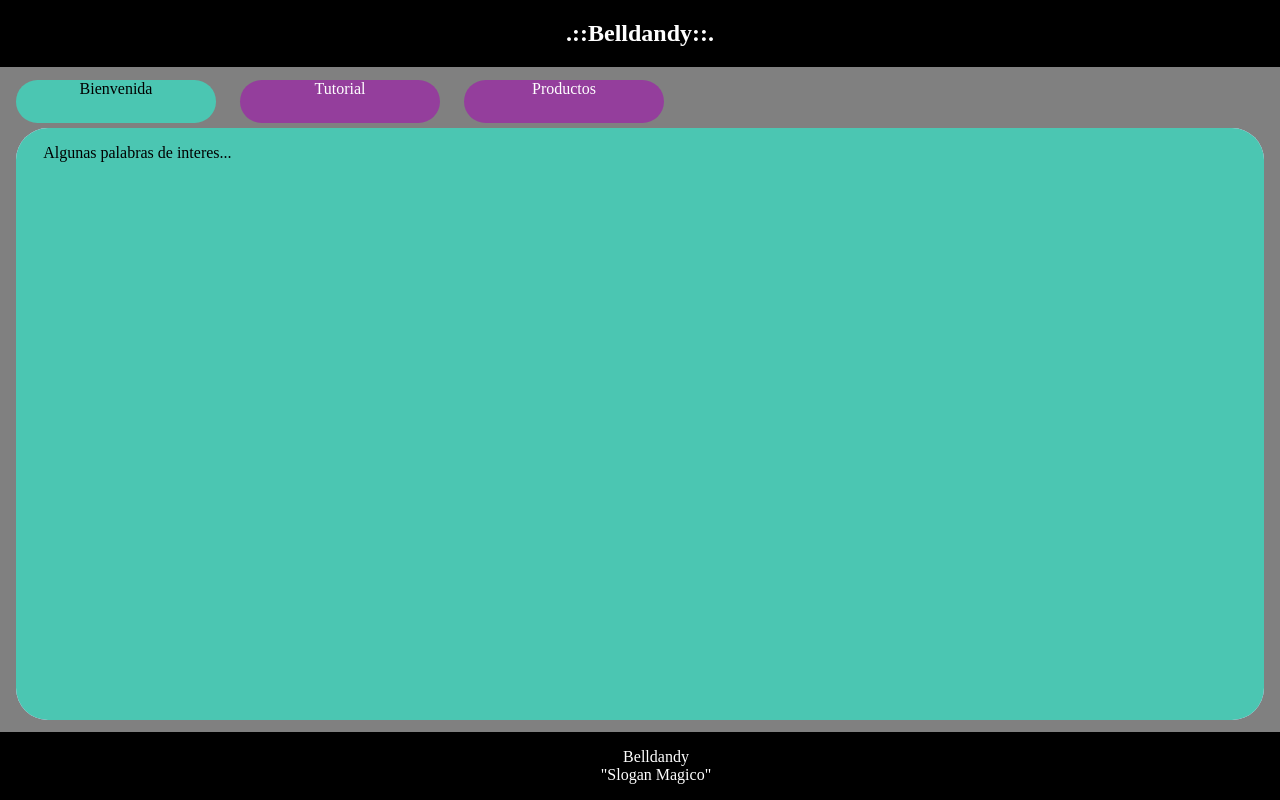
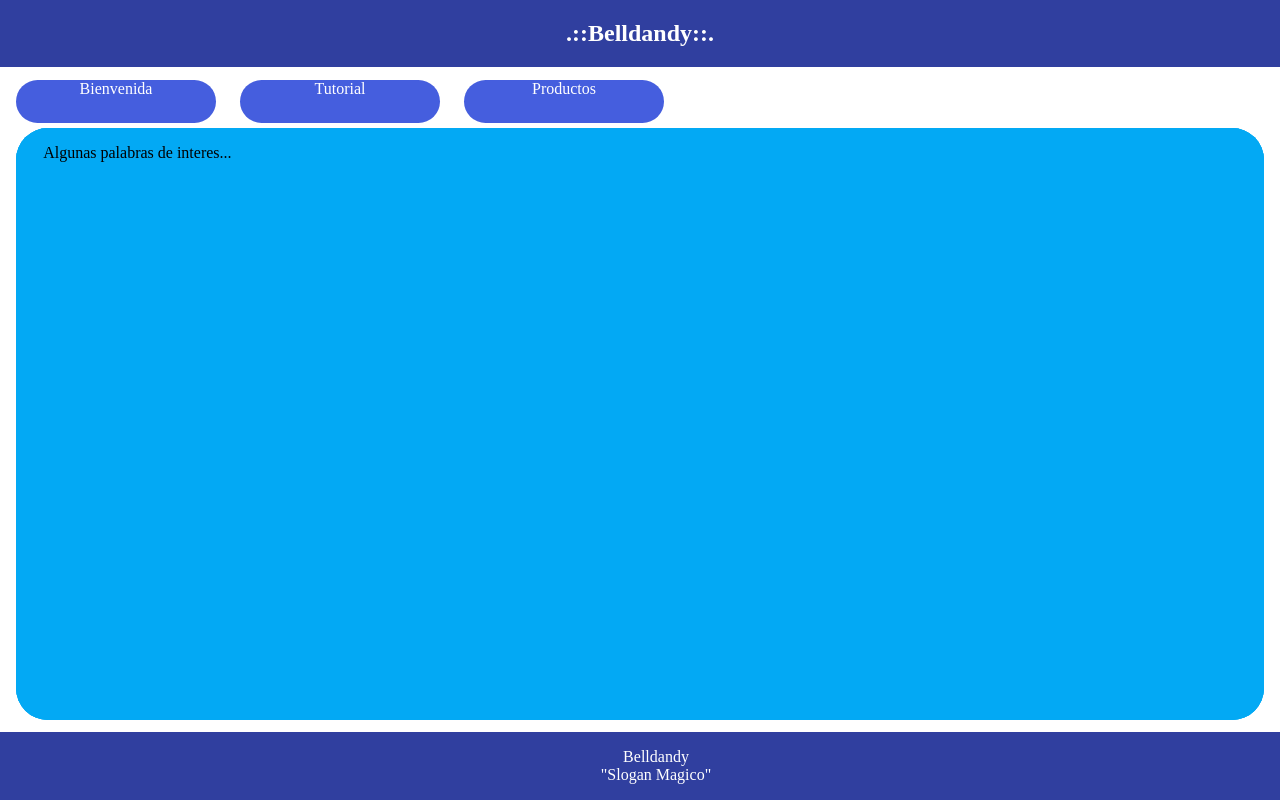
Before and after one commit to EasysoftCompany/pelos, a PHP site: page /my_listener/ in a window 1280 px wide. Run offline with PHP 8.4, Linux system fonts and the light colour scheme; some libraries are stand-ins or nearby versions.

Commit message:
Agregando estilos para Imprimir comprobante, editados estilos del frontedns, se agregan webhooks

```diff
--- a/css/frontend.css
+++ b/css/frontend.css
@@ -10,13 +10,13 @@ and open the template in the editor.
 
 body
 {
-    background-color: gray;
+    background-color: white;
 }
 
 
 #head
 {
-    background-color: black;
+    background-color: #303f9f;
     margin: 0;
     width: 100%;
     color: white;
@@ -29,8 +29,7 @@ body
 
 #foot
 {
-    transition: background-color 0.8s linear 0.2s;
-    background-color: black;
+    background-color: #303f9f;
     color: white;
     width: 100%;
     text-align: center;
@@ -43,10 +42,6 @@ body
 
 }
 
-#foot:hover
-{
-    background-color: #111;
-}
 
 #info1{
     position: fixed;
@@ -58,7 +53,7 @@ body
     //background-image: url("../css/LogoEasySoft(SinFondo).png");
     //background-repeat: no-repeat;
     //background-size: auto;
-    background-color: #4bc6b2;
+    background-color: #03a9f4;
     color: black;
     width: available;
 
@@ -76,7 +71,7 @@ body
     //background-image: url("../css/LogoEasySoft(SinFondo).png");
     //background-repeat: no-repeat;
     //background-size: auto;
-    background-color: #943e9c;
+    background-color: #03a9f4;
     color: white;
     width: available;
 
@@ -95,7 +90,7 @@ body
     //background-image: url("../css/LogoEasySoft(SinFondo).png");
     //background-repeat: no-repeat;
     //background-size: auto;
-    background-color: #FFF;
+    background-color: #03a9f4;
     color: BLACK;
     width: available;
 
@@ -123,13 +118,13 @@ body
 #menuIteminfo
 {
 
-    color: black;
+    color: #ffffff;
     position: fixed;
     text-align: center;
     top: 5em;
     left: 1em;
     border-radius: 2em;
-    background: #4bc6b2;
+    background: #455ede;
     width: 200px;
     height: 2.7em;
     display: inline-block;
@@ -146,7 +141,7 @@ body
     top: 5em;
     left: 15em;
     border-radius: 2em;
-    background: #943e9c;
+    background: #455ede;
     width: 200px;
     height: 2.7em;
     display: inline-block;
@@ -162,7 +157,7 @@ body
     top: 5em;
     left: 29em;
     border-radius: 2em;
-    background: #943e9c;
+    background: #455ede;
     width: 200px;
     height: 2.7em;
     display: inline-block;
@@ -180,12 +175,12 @@ body
 
 .button {
     border-top: 1px solid #000000;
-    background: #943e9c;
+    background: #6889ff;
     background: -webkit-gradient(linear, left top, left bottom, from(#943e9c), to(#943e9c));
-    background: -webkit-linear-gradient(top, #943e9c, #943e9c);
-    background: -moz-linear-gradient(top, #943e9c, #943e9c);
-    background: -ms-linear-gradient(top, #943e9c, #943e9c);
-    background: -o-linear-gradient(top, #943e9c, #943e9c);
+    background: -webkit-linear-gradient(top, #6889ff, #6889ff);
+    background: -moz-linear-gradient(top, #6889ff, #6889ff);
+    background: -ms-linear-gradient(top, #6889ff, #6889ff);
+    background: -o-linear-gradient(top, #6889ff, #6889ff);
     padding: 11.5px 23px;
     -webkit-border-radius: 15px;
     -moz-border-radius: 15px;
@@ -202,8 +197,8 @@ body
     top: 50%;
 }
 .button:hover  {
-    border-top-color: #b76bbf;
-    background: #b76bbf;
+    border-top-color: #6889ff;
+    background: #40c4ff;
     color: #ffffff;
 }
 
--- a/send_mail.php
+++ b/send_mail.php
@@ -53,7 +53,7 @@ if(!is_null($_POST['mail'])&&!is_null($_POST['id'])){
         $message .= '<html>';
          $message .= '<head>';
             $message .= '<link href="http://belldandy.esy.es/css/payment.css" rel="stylesheet" type="text/css"/ >';
-            $message .= '<link href="http://belldandy.esy.es/css/payment.css" rel="stylesheet" type="text/css"/ media="print">';
+            $message .= '<link href="http://belldandy.esy.es/css/paymentprint.css" rel="stylesheet" type="text/css"/ media="print">';
          $message .= '</head>';
 
          $message .= '<body>';
@@ -71,7 +71,8 @@ if(!is_null($_POST['mail'])&&!is_null($_POST['id'])){
                 $message .= '<img src="'.$charge->payment_method->barcode_url.'" id="img" />';
                 $message .= '<br><label id="barcode">'.$charge->payment_method->barcode.'</label>';
                 $message .= '<br><label id="nota">Recuerde que OXXO S.A. de C.V. cobra una comision adicional al costo aqui mostrado de $9.00 MXN</label>';
-            $message .= '</div>';
+                $message .= '<br><br><br><label id="ip"> Su direccion IP:'.$_SERVER['REMOTE_ADDR'].' ha sido guardada por seguridad</label>';
+                $message .= '</div>';
         $message .= '</body>';
 
          $message .= '</html>';
```
Also changed, not shown: css/paymentprint.css (added, +54 -0 lines), hook.php (added, +21 -0 lines).
